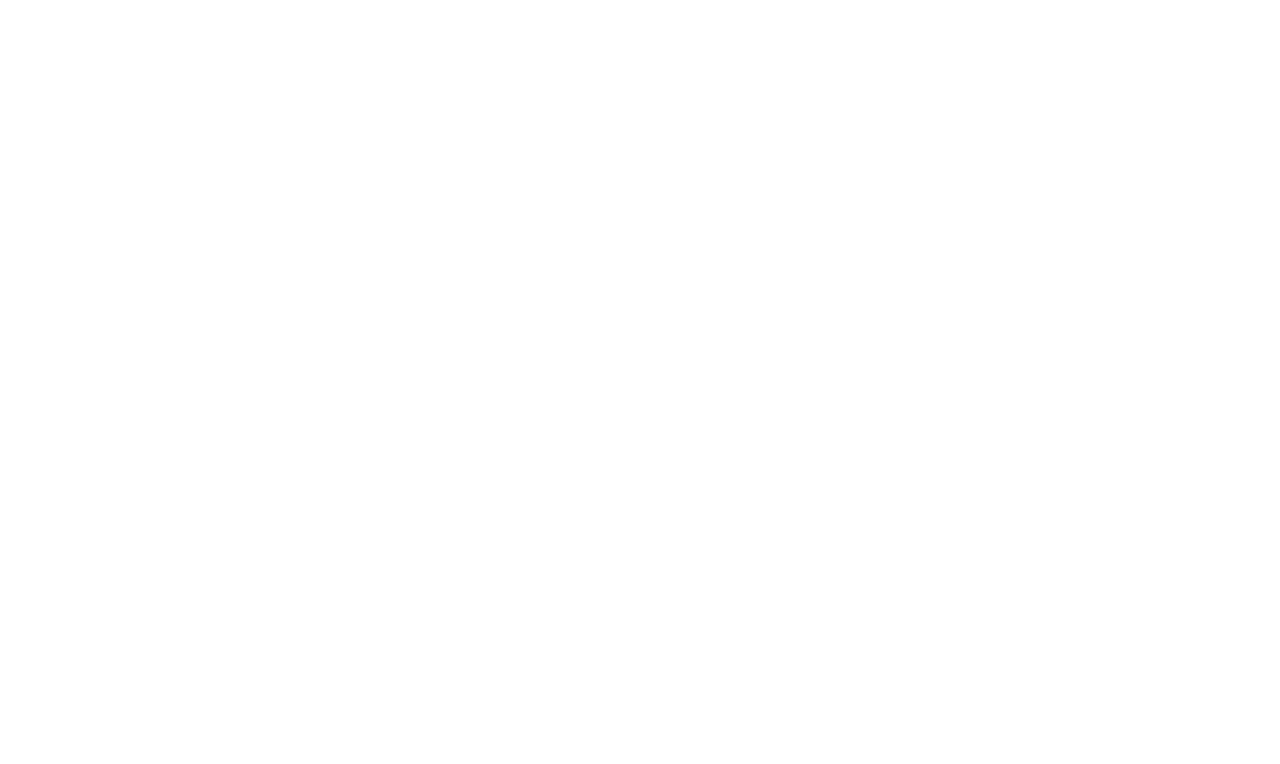
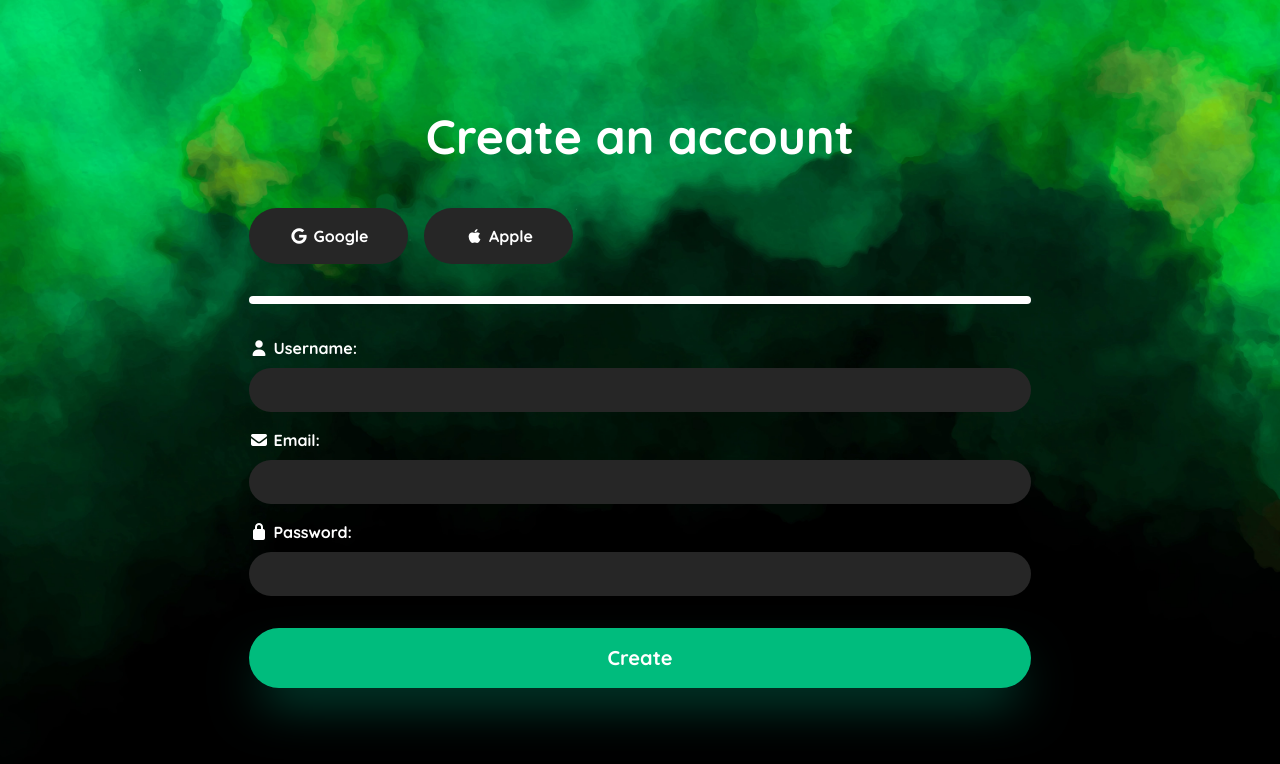
Before and after one commit to lfenderico-dev/OpenSign, a Vue app in the folder OpenSignFrontend/: page /LogIn in a window 1280 px wide. Shown: the top 764 px of the page. Built offline with nearby package versions, Linux system fonts and the light colour scheme.

Commit message:
Added the login basic layout

```diff
--- /dev/null
+++ b/OpenSignFrontend/src/components/AuthenticationComp.vue
@@ -0,0 +1,37 @@
+<template>
+  <div class="bg-transparent flex flex-col gap-4">
+    <div class="flex flex-row gap-4">
+      <button class="text-white bg-neutral-800 px-10 py-4 rounded-full font-bold hover:transition hover:-translate-y-4 active:translate-y-0"><i class="fa-brands fa-google flex items-center justify-center"></i> Google</button>
+      <button class="text-white bg-neutral-800 px-10 py-4 rounded-full font-bold hover:transition hover:-translate-y-4 active:translate-y-0"><i class="fa-brands fa-apple flex items-center justify-center"></i> Apple</button>
+    </div>
+
+<hr class="mx-auto w-full h-2 bg-white border-0 rounded-sm my-4">
+
+    <div class="flex justify-center flex-col gap-4">
+      <div class="flex flex-col gap-2">
+        <label class="text-white font-bold" for="username"><i class="fa-solid fa-user text-white"></i> Username: </label>
+        <input type="text" class="text-emerald-500 bg-neutral-800 rounded-full text-xl p-2 focus:outline-0" name="username" id="username">
+      </div>
+
+            <div class="flex flex-col gap-2">
+        <label class="text-white font-bold" for="email"><i class="fa-solid fa-envelope text-white"></i> Email: </label>
+        <input type="email" class="text-emerald-500 bg-neutral-800 rounded-full text-xl p-2 focus:outline-0" name="email" id="emaiò">
+      </div>
+
+      <div class="flex flex-col gap-2">
+        <label class="text-white font-bold" for="password"><i class="fa-solid fa-lock text-white"></i> Password: </label>
+        <input type="password" class="text-emerald-500 bg-neutral-800 rounded-full text-xl p-2 focus:outline-0" name="password" id="password">
+      </div>
+
+      <button class="text-xl mx-auto block my-4 px-[28vw] py-4 rounded-full font-bold bg-emerald-500 text-white shadow-2xl shadow-emerald-900 hover:transition hover:-translate-y-4 active:translate-y-0">Create</button>
+    </div>
+  </div>
+</template>
+
+<script setup lang="ts">
+
+</script>
+
+<style scoped>
+
+</style>
--- a/OpenSignFrontend/src/view/HeroSection.vue
+++ b/OpenSignFrontend/src/view/HeroSection.vue
@@ -5,7 +5,7 @@
     </div>
 
 
-    <div class="bg-black text-white z-10 flex-1 -mt-8 justify-center rounded-t-4xl lg:rounded-t-none lg:-m-0 lg:-mr-8 lg:rounded-r-4xl lg:shadow-[0_12px_24px_12px_]  shadow-[0_-12px_24px_2px_] shadow-emerald-500 flex flex-col gap-2 lg:px-8 lg:text-center">
+    <div class="bg-neutral-800 text-white z-10 flex-1 -mt-8 justify-center rounded-t-4xl lg:rounded-t-none lg:-m-0 lg:-mr-8 lg:rounded-r-4xl lg:shadow-[0_12px_24px_12px_]  shadow-[0_-12px_24px_2px_] shadow-black flex flex-col gap-2 lg:px-8 lg:text-center">
       <h1 class="mx-4 mt-10 text-5xl md:text-8xl lg:text-7xl xl:text-8xl font-bold">Welcome to OpenSign</h1>
       <p class="ml-4 mr-16 mt-4 text-sm md:text-lg lg:text-sm xl:text-lg lg:mx-auto italic">The place where you can learn sign language easly and naturally.</p>
       <router-link to="/LogIn"><button class="text-xl md:text-4xl lg:text-2xl xl:text-4xl mx-auto block my-2 lg:my-4 px-[28vw] lg:px-[12vw] py-4 rounded-full font-bold bg-emerald-500 text-white shadow-2xl shadow-emerald-900 hover:transition hover:-translate-y-4 active:translate-y-0">Get started</button></router-link>
--- a/OpenSignFrontend/src/view/LogInSection.vue
+++ b/OpenSignFrontend/src/view/LogInSection.vue
@@ -1,11 +1,12 @@
 <template>
-  <div>
-
+  <div class="bg-[url(@/assets/photo/AuthBg.webp)] bg-cover bg-top min-h-screen flex flex-col justify-center items-center">
+    <h1 class="text-white mx-auto text-center pt-4 text-5xl font-bold pb-12">Create an account</h1>
+    <div class="flex justify-center items-center"><AuthenticationComp/></div>
   </div>
 </template>
 
 <script setup lang="ts">
-
+import AuthenticationComp from '@/components/AuthenticationComp.vue';
 </script>
 
 <style scoped>
```
Also changed, not shown: OpenSignFrontend/src/assets/photo/AuthBg.webp (added).
